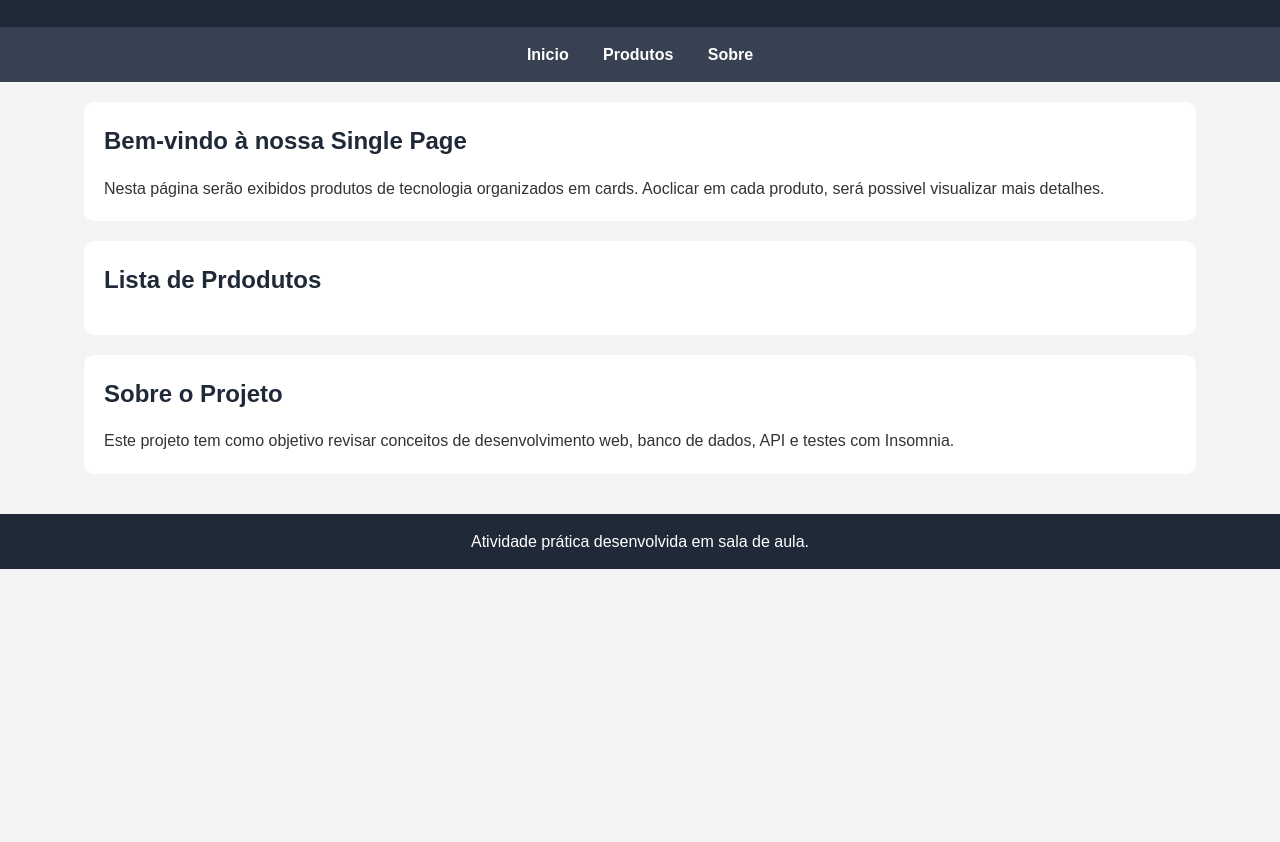
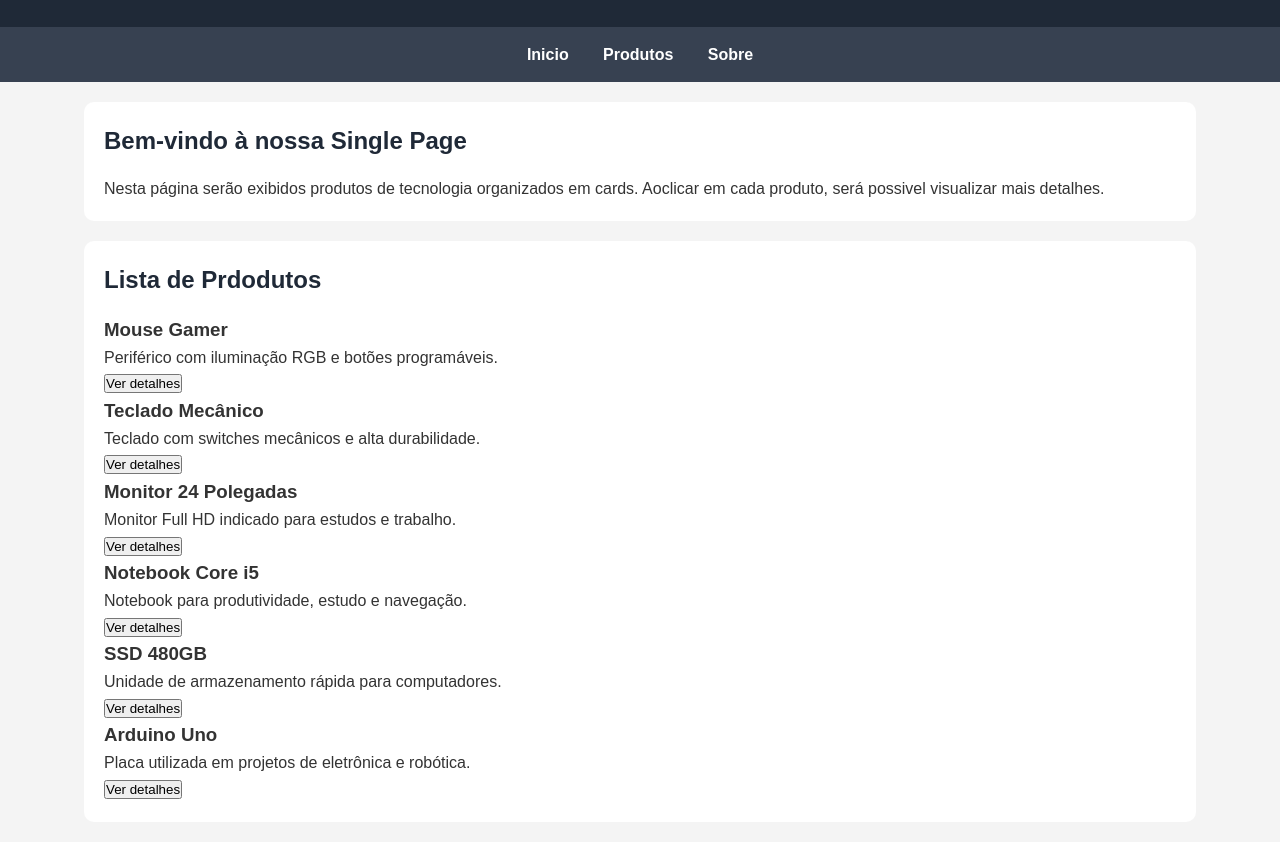
Before and after one commit to tomaszeswisc/spa_revisao, a plain HTML site: page public/index.html in a window 1280 px wide. Shown: the part 110-952 px from the top of the page. Before the commit the page ends 800 px from the top, so only its background shows below. Drawn offline with Linux system fonts and the light colour scheme.

Commit message:
Adicionar cards iniciais

```diff
--- a/public/index.html
+++ b/public/index.html
@@ -33,6 +33,44 @@
 
             <div class="grid">
 
+                <div class="card">
+                    <h3>Mouse Gamer</h3>
+                    <p>Periférico com iluminação RGB e botões programáveis.</p>
+                    <button>Ver detalhes</button>
+                </div>
+
+                <div class="card">
+                    <h3>Teclado Mecânico</h3>
+                    <p>Teclado com switches mecânicos e alta durabilidade.</p>
+                    <button>Ver detalhes</button>
+                </div>
+
+                <div class="card">
+                    <h3>Monitor 24 Polegadas</h3>
+                    <p>Monitor Full HD indicado para estudos e trabalho.</p>
+                    <button>Ver detalhes</button>
+                </div>
+
+                <div class="card">
+                    <h3>Notebook Core i5</h3>
+                    <p>Notebook para produtividade, estudo e navegação.</p>
+                    <button>Ver detalhes</button>
+                </div>
+
+                <div class="card">
+                    <h3>SSD 480GB</h3>
+                    <p>Unidade de armazenamento rápida para computadores.</p>
+                    <button>Ver detalhes</button>
+                </div>
+
+                <div class="card">
+                    <h3>Arduino Uno</h3>
+                    <p>Placa utilizada em projetos de eletrônica e robótica.</p>
+                    <button>Ver detalhes</button>
+                </div>
+
+
+
             </div>
         </section>
 
```
